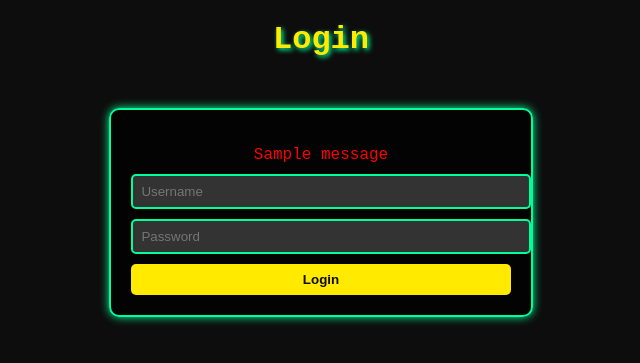
After one commit to roran-williams/pwn-chat, a Django app: page /chat/login/ in a window 1280 px wide. The commit adds this page. Shown: the top 363 px of the page, without its empty margins (319-959 px from the left). Run offline with Django 5.2, Linux system fonts and the light colour scheme; one stand-in notice (Sample message) is shown.

Commit message:
not yet stable, but almost working. start at this point

```diff
--- /dev/null
+++ b/pwn_chat/chat/templates/login.html
@@ -0,0 +1,86 @@
+<!-- login.html -->
+
+<!DOCTYPE html>
+<html lang="en">
+<head>
+    <meta charset="UTF-8">
+    <meta name="viewport" content="width=device-width, initial-scale=1.0">
+    <title>Login</title>
+    <style>
+        body {
+            background-color: #0d0d0d;
+            color: #00ff99;
+            font-family: 'Courier New', monospace;
+            text-align: center;
+        }
+
+        h1 {
+            color: #FFEA00;
+            text-shadow: 2px 2px 5px #00ff99;
+        }
+
+        .login-container {
+            width: 30%;
+            margin: 50px auto;
+            padding: 20px;
+            background-color: rgba(0, 0, 0, 0.8);
+            border-radius: 10px;
+            border: 2px solid #00ff99;
+            box-shadow: 0px 0px 10px #00ff99;
+        }
+
+        input {
+            width: 100%;
+            padding: 8px;
+            margin-bottom: 10px;
+            background-color: #333;
+            color: #00ff99;
+            border: 2px solid #00ff99;
+            border-radius: 5px;
+            outline: none;
+        }
+
+        button {
+            width: 100%;
+            padding: 8px;
+            background-color: #FFEA00;
+            color: #0d0d0d;
+            border: none;
+            font-weight: bold;
+            cursor: pointer;
+            border-radius: 5px;
+            transition: 0.3s;
+        }
+
+        button:hover {
+            background-color: #00ff99;
+            color: #0d0d0d;
+            box-shadow: 0px 0px 10px #00ff99;
+        }
+
+        .error-message {
+            color: red;
+            margin-bottom: 10px;
+        }
+
+    </style>
+</head>
+<body>
+    <h1>Login</h1>
+
+    <div class="login-container">
+        {% if messages %}
+            {% for message in messages %}
+                <p class="error-message">{{ message }}</p>
+            {% endfor %}
+        {% endif %}
+
+        <form method="POST">
+            {% csrf_token %}
+            <input type="text" name="username" placeholder="Username" required>
+            <input type="password" name="password" placeholder="Password" required>
+            <button type="submit">Login</button>
+        </form>
+    </div>
+</body>
+</html>
--- a/pwn_chat/chat/urls.py
+++ b/pwn_chat/chat/urls.py
@@ -1,6 +1,8 @@
 from django.urls import path
-from .views import chat_view
+from .views import chat_view, login_view, logout_view
 
 urlpatterns = [
     path("", chat_view, name="chat"),
+    path('login/', login_view, name='login'),  # Add this line for login
+    path('logout/', logout_view, name='logout'),  # Add logout URL
 ]
--- a/pwn_chat/chat/views.py
+++ b/pwn_chat/chat/views.py
@@ -1,5 +1,70 @@
-from django.shortcuts import render
+from django.shortcuts import render, redirect
+from django.contrib.auth import authenticate, login, logout
+from django.contrib import messages
+from django.contrib.auth.decorators import login_required
+from .models import Message
+from django.utils import timezone
+from django.core.paginator import Paginator
 
+@login_required
 def chat_view(request):
+    # Get the username of the logged-in user
     username = request.user.username
-    return render(request, "chat.html",{'username':username})
+
+    # Retrieve all messages ordered by timestamp in descending order (latest first)
+    messages_list = Message.objects.all().order_by('-timestamp')
+
+    # Convert all timestamps to local time zone for display
+    messages_with_local_time = [
+    {
+        'username': message.user.username,
+        'text': message.text,
+        'timestamp': timezone.localtime(message.timestamp)
+    }
+    for message in messages_list
+]
+
+    # Set up pagination: show 20 messages per page
+    paginator = Paginator(messages_with_local_time, 20)  # 20 messages per page
+
+    # Get the current page number from the request (default to 1)
+    page_number = request.GET.get('page', 1)
+
+    # Get the page object based on the page number
+    page_obj = paginator.get_page(page_number)
+
+    # Pass the username and the paginated messages to the template
+    return render(request, "chat.html", {'username': username, 'page_obj': page_obj})
+
+
+
+# Login view - Handles login authentication
+def login_view(request):
+    # If the user is already authenticated, redirect to the chat page
+    if request.user.is_authenticated:
+        return redirect('chat')  # Redirect to chat if already logged in
+
+    if request.method == 'POST':
+        username = request.POST['username']
+        password = request.POST['password']
+
+        # Authenticate the user
+        user = authenticate(request, username=username, password=password)
+
+        if user is not None:
+            # If authentication is successful, log the user in
+            login(request, user)
+
+            # Check if there's a 'next' URL and redirect there, otherwise go to 'chat'
+            next_url = request.GET.get('next', 'chat')
+            return redirect(next_url)  # Redirect to the requested URL or default to 'chat'
+        else:
+            messages.error(request, 'Invalid username or password')  # Show error message if credentials are incorrect
+            return redirect('login')  # Redirect back to the login page
+
+    return render(request, 'login.html')  # Render login page if it's a GET request
+
+# Logout view - Logs the user out
+def logout_view(request):
+    logout(request)  # Logs out the user
+    return redirect('login')  # Redirect to login page after logging out
--- a/pwn_chat/pwn_chat/settings.py
+++ b/pwn_chat/pwn_chat/settings.py
@@ -11,7 +11,10 @@ https://docs.djangoproject.com/en/5.1/ref/settings/
 """
 
 from pathlib import Path
+TIME_ZONE = 'Africa/Nairobi'
+USE_TZ = True
 
+LOGIN_URL = 'login'
 # Build paths inside the project like this: BASE_DIR / 'subdir'.
 BASE_DIR = Path(__file__).resolve().parent.parent
 
@@ -116,11 +119,8 @@ AUTH_PASSWORD_VALIDATORS = [
 
 LANGUAGE_CODE = 'en-us'
 
-TIME_ZONE = 'UTC'
-
 USE_I18N = True
 
-USE_TZ = True
 
 
 # Static files (CSS, JavaScript, Images)
--- a/pwn_chat/pwn_chat/urls.py
+++ b/pwn_chat/pwn_chat/urls.py
@@ -1,6 +1,5 @@
 from django.contrib import admin
 from django.urls import path, include
-
 urlpatterns = [
     path("admin/", admin.site.urls),
     path("chat/", include("chat.urls")),
```
Also changed, not shown: pwn_chat/chat/consumers.py (+35 -25 lines), pwn_chat/chat/templates/chat.html (+80 -7 lines), pwn_chat/db.sqlite3.
